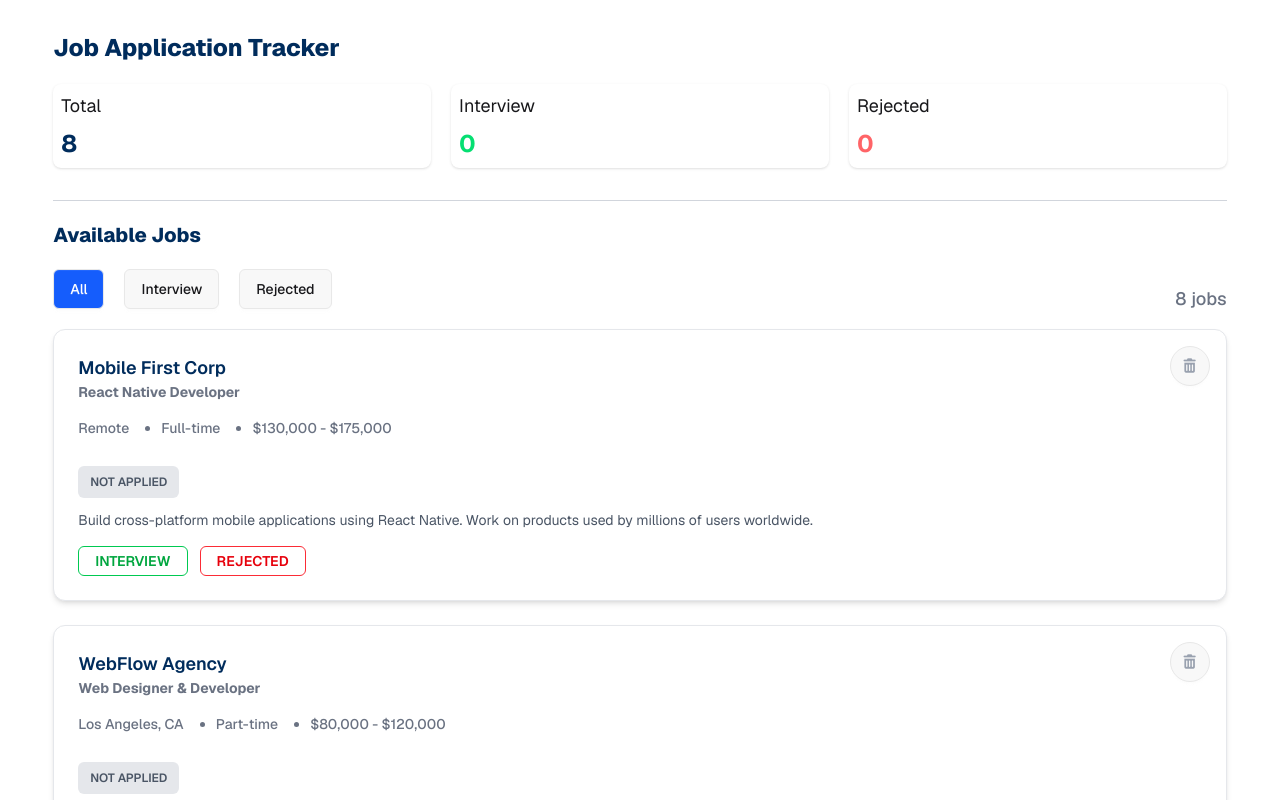
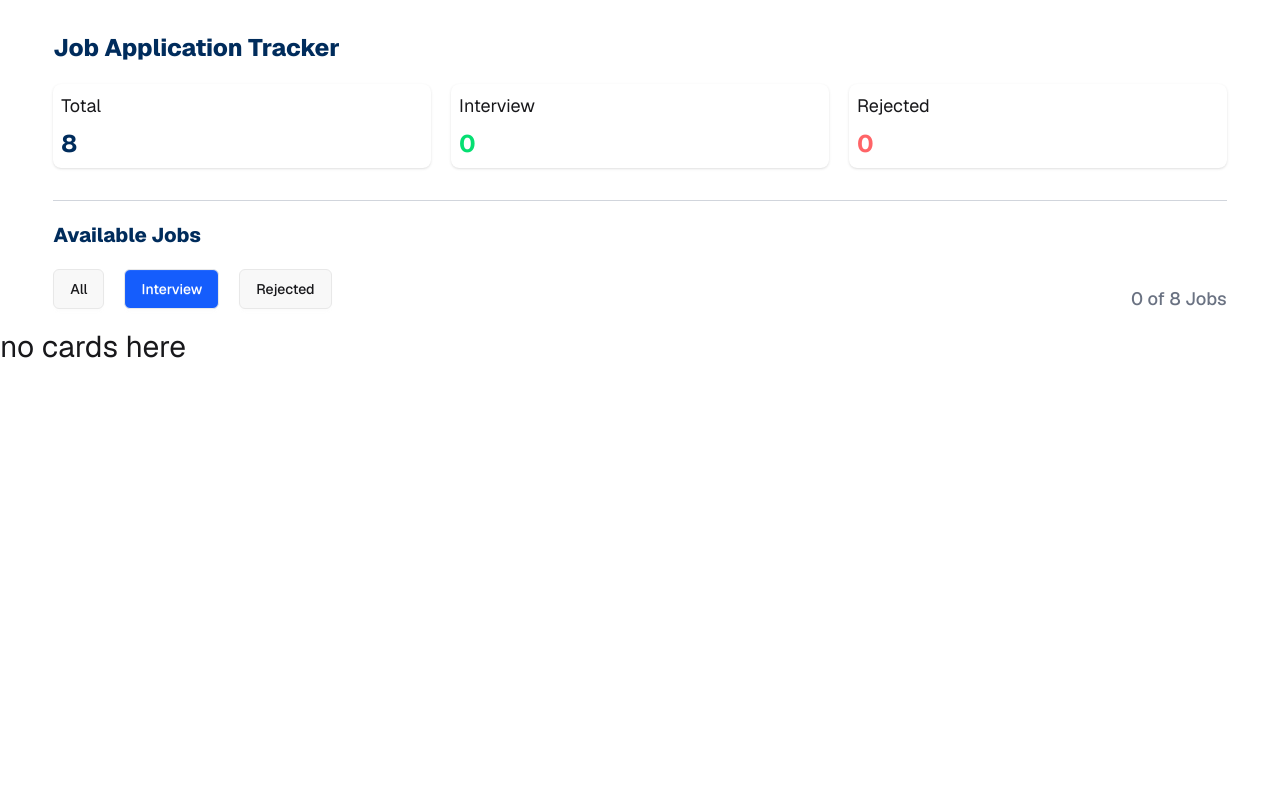
Before and after one commit to abusayadebu/assignment-4-b13, a plain HTML site: page index.html in a window 1280 px wide. Both pictures are taken after a click on the button "Interview". Shown: the top 800 px of the page. Drawn offline with nearby package versions, Linux system fonts and the light colour scheme.

Commit message:
toggle feature added, total job and interview list updated dynamically

```diff
--- a/index.html
+++ b/index.html
@@ -66,20 +66,25 @@
         <div class="flex items-center justify-between">
         <!-- Left Buttons -->
         <div class="flex rounded-md mb-5 gap-5 items-center">
-            <button class="btn px-4 py-1 text-sm font-medium bg-blue-600 text-white rounded-md">All</button>
-            <button class="btn px-4 py-1 text-sm font-medium rounded-md">Interview</button>
-            <button class="btn px-4 py-1 text-sm font-medium rounded-md">Rejected</button>
+            <button onclick="toggleFilterBtn('all-filter-btn')" id="all-filter-btn" class="btn px-4 py-1 text-sm font-medium bg-blue-600 text-white rounded-md">All</button>
+            <button onclick="toggleFilterBtn('interview-filter-btn')" id="interview-filter-btn" class="btn px-4 py-1 text-sm font-medium rounded-md">Interview</button>
+            <button onclick="toggleFilterBtn('rejected-filter-btn')" id="rejected-filter-btn" class="btn px-4 py-1 text-sm font-medium rounded-md">Rejected</button>
         </div>
 
         <!-- Right Jobs Count -->
-        <p class="text-lg font-medium text-gray-500">8 jobs</p>
+        <p id="total-jobs" class="text-lg font-medium text-gray-500">8 Jobs</p>
     </div>
     </section>
 
     <!-- filteredCardSection -->
-     <section id="filteredCardSection" class="mx-w-11/12 mx-auto ">
+     <section id="filteredCardSection" class="mx-w-11/12 mx-auto hidden space-y-5">
 
      </section>
+
+     <!-- no card section -->
+      <section id="no-card-section" class="mx-w-11/12 mx-auto hidden">
+         <h2 class="text-3xl">no cards here</h2>
+      </section>
 
         <!-- job cards container -->
         <section id="all-job-cards" class="max-w-11/12 mx-auto space-y-6">
--- a/script.js
+++ b/script.js
@@ -12,16 +12,68 @@ let allJobCards = document.getElementById("all-job-cards")
 
 // catch the filteredCardSection
 const filteredCardSection = document.getElementById("filteredCardSection")
+// no-card section catch
+const noCardSection = document.getElementById("no-card-section")
+let totalJobs = document.getElementById("total-jobs")
+
+// catch filter buttons
+const allFilterBtn = document.getElementById("all-filter-btn")
+const interviewFilterBtn = document.getElementById("interview-filter-btn")
+const rejectedFilterBtn = document.getElementById("rejected-filter-btn")
 
 
 
-// function calculate count
+
+// function calculate count -1
 function calculateCount(){
     totalCount.innerText = allJobCards.children.length;
     interviewCount.innerText = interviewList.length;
     rejectedCount.innerText = rejectedList.length;
 }
 calculateCount();
+
+
+// toggle filterBtn function -2
+function toggleFilterBtn(id){
+    allFilterBtn.classList.remove("bg-blue-600", "text-white")
+    interviewFilterBtn.classList.remove("bg-blue-600", "text-white")
+    rejectedFilterBtn.classList.remove("bg-blue-600", "text-white")
+
+    // which is selected--
+    const selectedBtn = document.getElementById(id)
+    if(selectedBtn){
+        selectedBtn.classList.add("bg-blue-600", "text-white")
+    }
+    if(id == "all-filter-btn"){
+        // hide interview cards
+        filteredCardSection.classList.add("hidden")
+        allJobCards.classList.remove("hidden")
+        totalJobs.innerText = `${allJobCards.children.length} jobs`;
+
+    }
+
+    // interview filter btn show the interview cards
+    if(id == "interview-filter-btn"){
+        // hide all jobs container
+        allJobCards.classList.add("hidden")
+
+        // if interviewList.length 0, then show no interview
+        if(interviewList.length == 0){
+            noCardSection.classList.remove("hidden")
+            // initially interview 0
+            totalJobs.innerText = `${interviewList.length} of ${allJobCards.children.length} Jobs`;
+        }
+        else if(interviewList.length > 0){
+            noCardSection.classList.add("hidden")
+             // show filterd card section
+        filteredCardSection.classList.remove("hidden")
+        // initially interview 0
+        totalJobs.innerText = `${interviewList.length} of ${allJobCards.children.length} Jobs`;
+        }
+
+    }
+
+}
 
 
 // event deligate and catch the event
@@ -37,6 +89,7 @@ allJobCards.addEventListener("click", function(event){
         const salary = parentNode.querySelector(".salary").innerText;
         let status = parentNode.querySelector(".job-status").innerText;
         const description = parentNode.querySelector(".description").innerText;
+        const jobStatus = "Applied"
 
         // make object
         const cardObject = {
@@ -44,19 +97,23 @@ allJobCards.addEventListener("click", function(event){
             jobTitle: jobTitle,
             location: location,
             duration: duration,
-            status: status,
+            salary: salary,
+            status: jobStatus,
             description: description,
         }
         console.log(cardObject);
-        // need some work here need check
+        // check already job object exsit or not
+        const interviewExist = interviewList.find(item => item.company == cardObject.company)
 
-        // push the cardObject to the inteviewList
+        if(!interviewExist){
             interviewList.push(cardObject);
             createInterviewRender()
             calculateCount();
+            // push the cardObject to the inteviewList
         }
         else{
-        alert('sorry not it')
+            alert("sorry already exist")
+        }
 }
 })
 
```
Lines whose indentation alone changed are shown as unchanged.
